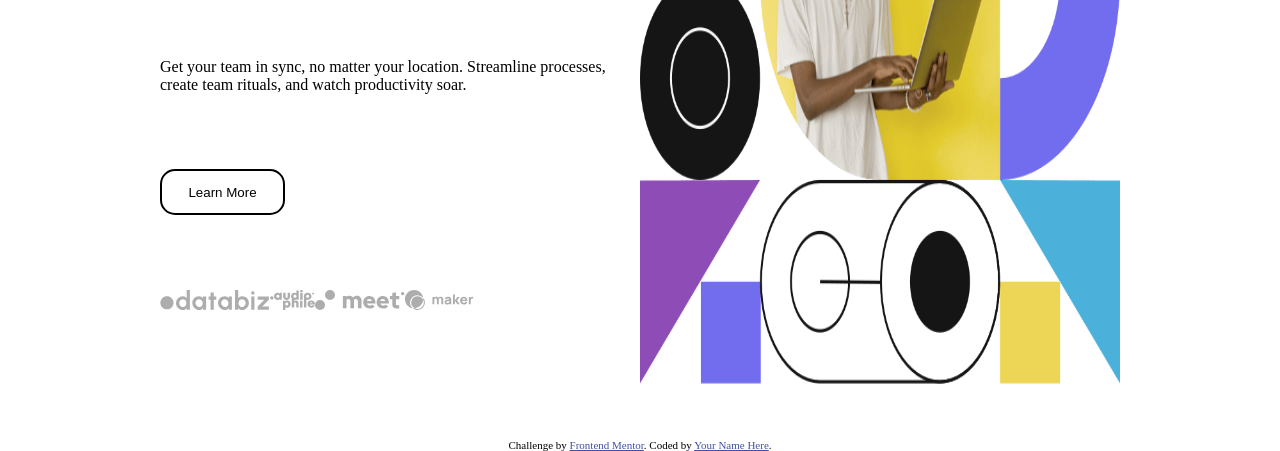
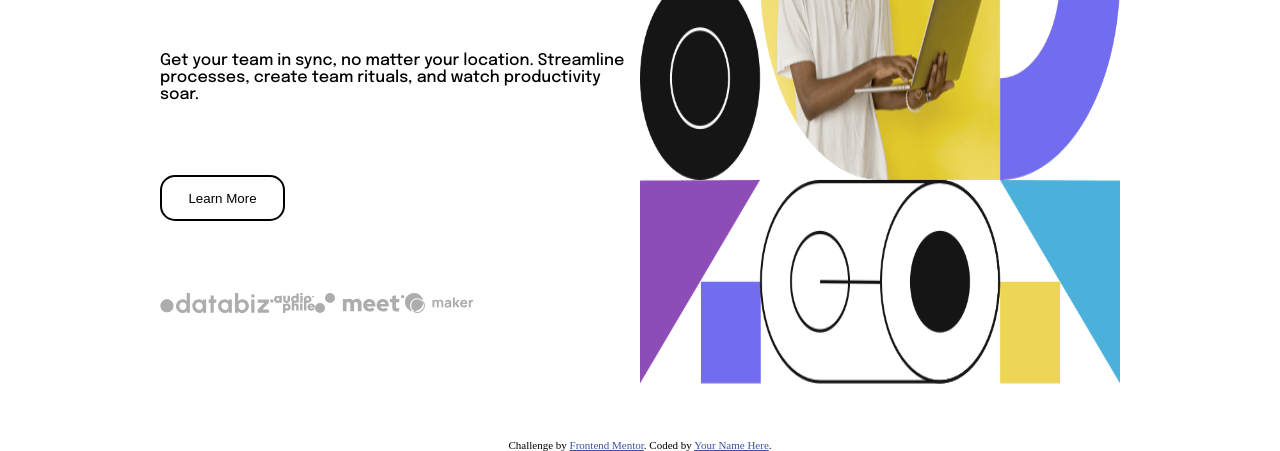
Before and after one commit to jgreen721/fe_redo, a plain HTML site: page index.html in a window 1280 px wide. Shown: the part 361-812 px from the top of the page. Drawn offline with Linux system fonts and the light colour scheme.

Commit message:
added font

```diff
--- a/style.css
+++ b/style.css
@@ -1,3 +1,5 @@
+@import url("https://fonts.googleapis.com/css2?family=Epilogue:wght@500&display=swap");
+
 * {
   margin: 0;
   padding: 0;
@@ -6,6 +8,7 @@
 .app {
   height: 100vh;
   width: 100vw;
+  font-family: "Epilogue", sans-serif;
 }
 
 nav {
```
